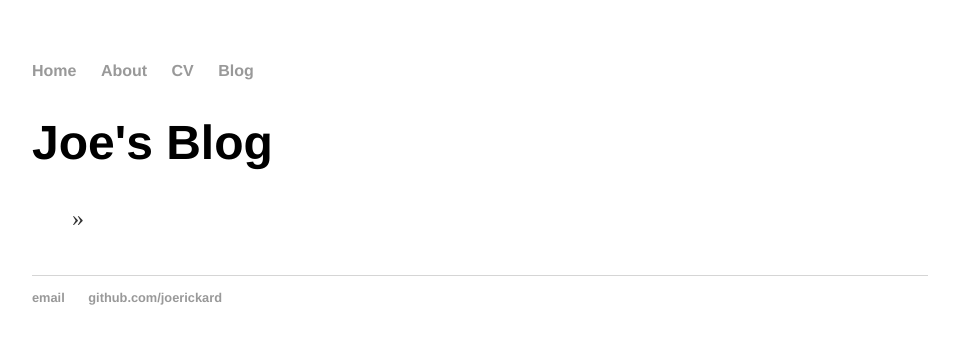
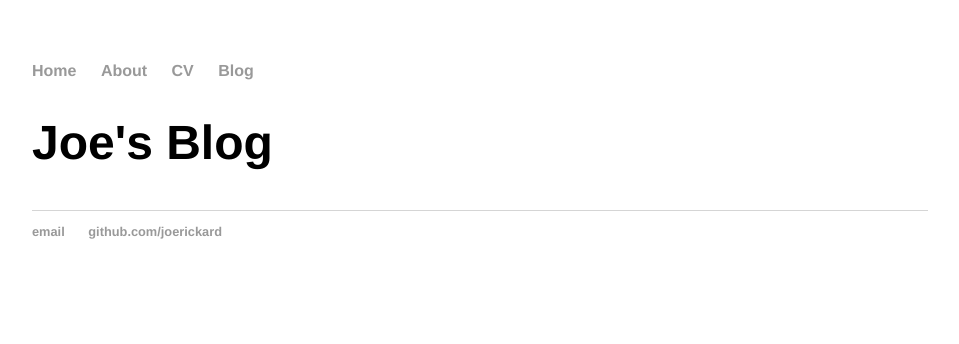
Before and after one commit to joerickard/personalWebsite, a Jekyll site: the page built from blog/index.html, in a window 1280 px wide. Shown: the top 344 px of the page, without its empty margins (160-1119 px from the left). Built offline with Jekyll 4.4.1, drawn with Linux system fonts in a browser that asks for light colours.

Commit message:
Update index.html

```diff
--- a/blog/index.html
+++ b/blog/index.html
@@ -5,7 +5,7 @@ title: Joe's Blog
 <h1>{{ page.title }}</h1>
 <ul class="posts">
 
-  {% for post in "/_posts" %}
+  {% for post in site.posts %}
     <li><span>{{ post.date | date_to_string }}</span> &raquo; <a href="{{ post.url }}" title="{{ post.title }}">{{ post.title }}</a></li>
   {% endfor %}
 
```
